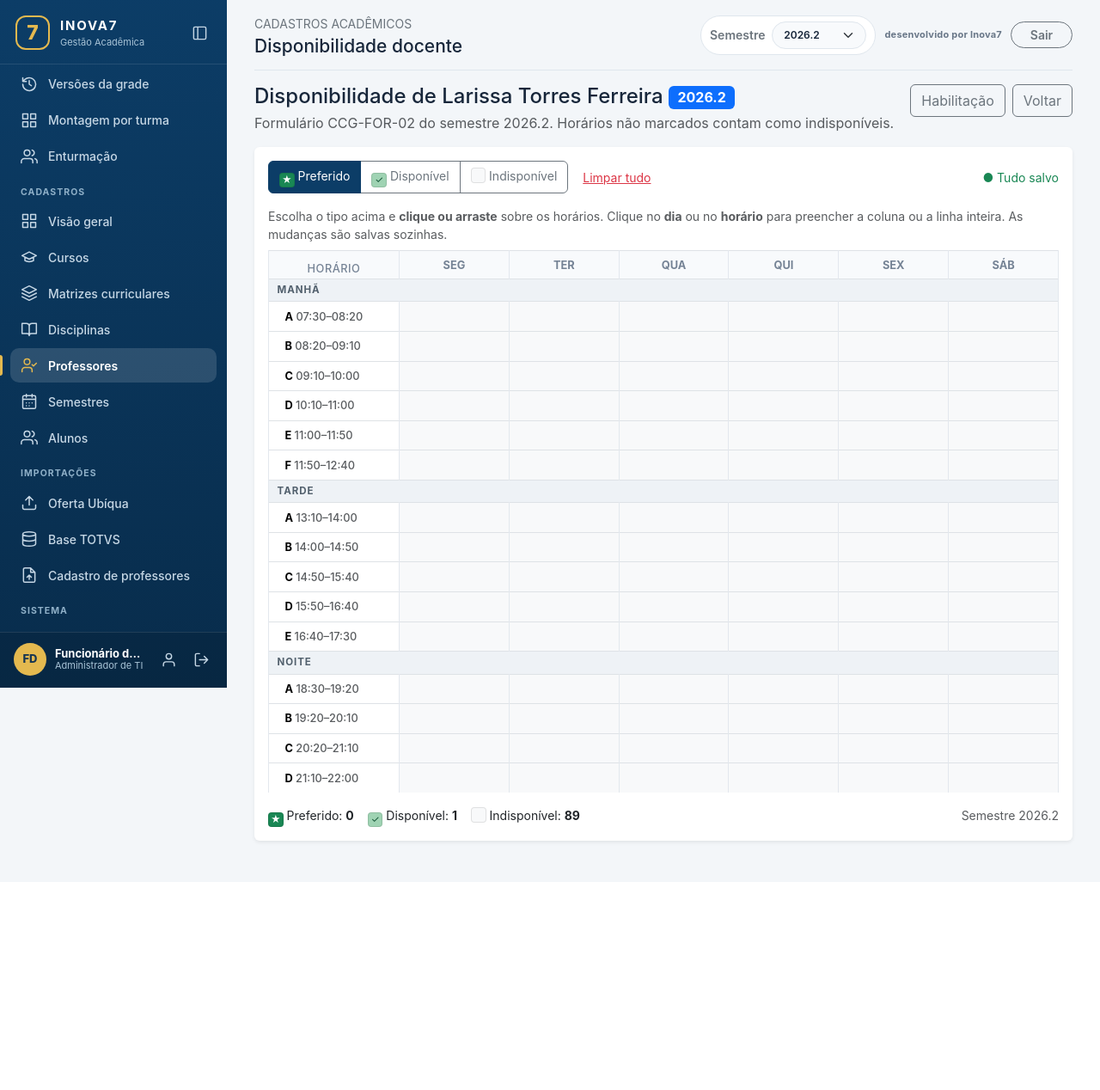
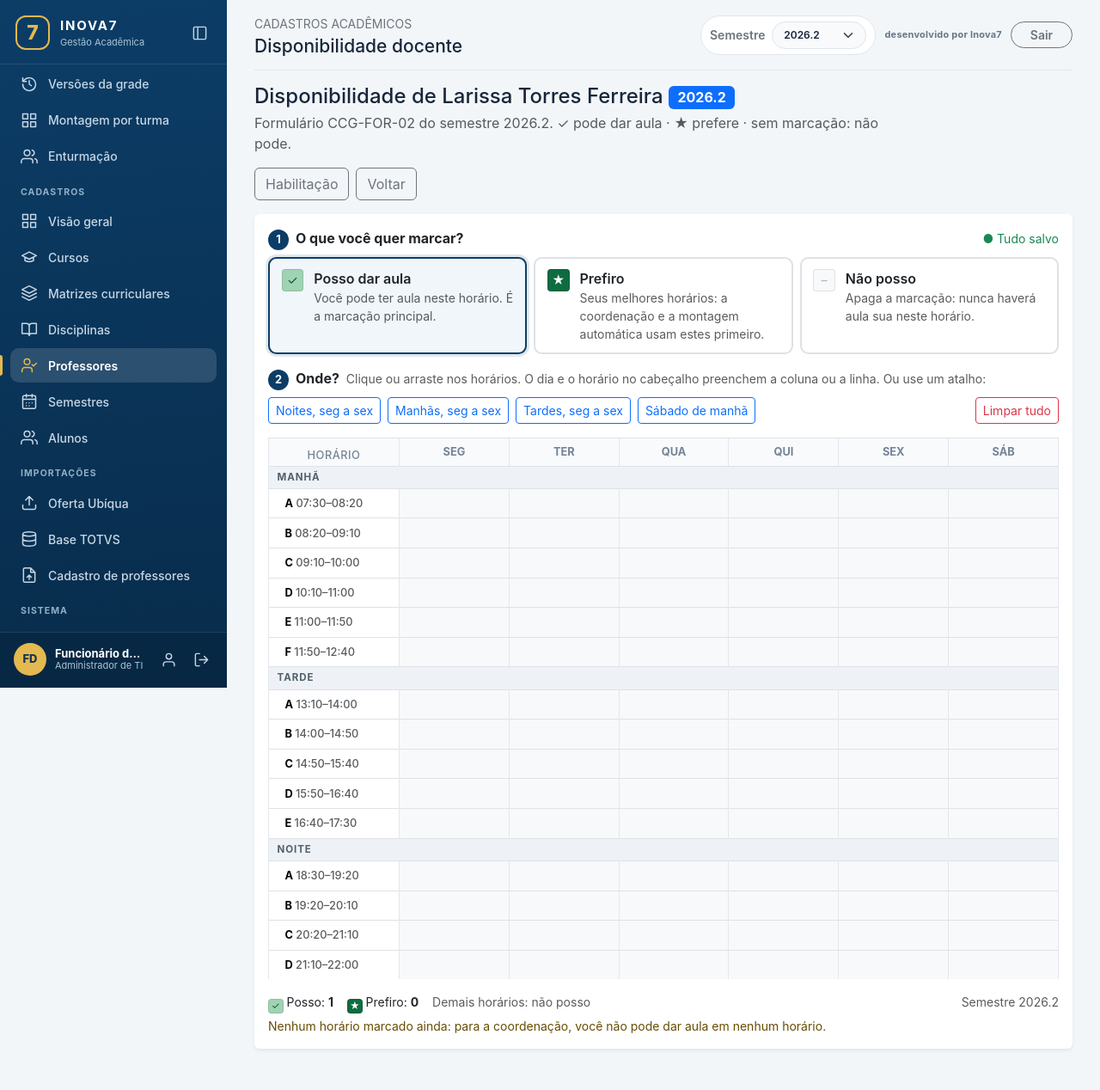
Before and after one commit to davidtahim/inova7-academico, a Laravel app: page /cadastros/professores/1/disponibilidade in a window 1280 px wide. Shown: the whole page at 86% size. Before the commit the page ends 984 px from the top, so only its background shows below. Run offline with Laravel 12, Linux system fonts and the light colour scheme; a user stored in the database is signed in; data comes from the database, SQL or seed files in the repository; tables that the repository leaves empty hold one stand-in row (values such as "Sample post"); lists and menus that the app fills with data are empty.

Commit message:
feat: disponibilidade em linguagem simples (Posso / Prefiro / Não posso)
- As três opções viram cartões com o que cada uma significa; "Posso dar
  aula" é a principal e vem selecionada
- Passo 1 (o que marcar) e passo 2 (onde), com atalhos de turno: noites,
  manhãs e tardes de seg a sex, sábado de manhã
- Resumo em texto por dia (Seg — Noite A★ B C D), também na visão somente
  leitura; aviso quando nada foi marcado

Co-Authored-By: Claude Opus 5.5 <noreply@anthropic.com>
Claude-Session: https://claude.ai/code/session_0138XdoovNniCTwp3PGx5jdT

```diff
--- a/resources/views/admin/professors-availability.blade.php
+++ b/resources/views/admin/professors-availability.blade.php
@@ -20,11 +20,10 @@
                 </h2>
                 <p class="text-muted mb-0">
                     @if ($ownArea)
-                        Formulário CCG-FOR-02. Marque os horários em que você <strong>prefere</strong> dar aula e os em que
-                        <strong>pode</strong> dar aula, se precisar. Horários não marcados contam como indisponíveis
-                        para a coordenação e para a montagem automática.
+                        Formulário CCG-FOR-02. Marque os horários em que você <strong>pode dar aula</strong> e destaque com
+                        <strong>Prefiro</strong> os melhores. O que ficar sem marcação conta como <strong>não posso</strong>.
                     @else
-                        Formulário CCG-FOR-02 do semestre {{ $term?->code }}. Horários não marcados contam como indisponíveis.
+                        Formulário CCG-FOR-02 do semestre {{ $term?->code }}. ✓ pode dar aula · ★ prefere · sem marcação: não pode.
                     @endif
                 </p>
             </div>
--- a/resources/views/partials/availability-grid.blade.php
+++ b/resources/views/partials/availability-grid.blade.php
@@ -12,10 +12,19 @@
     $dayNames = [1 => 'segunda', 2 => 'terça', 3 => 'quarta', 4 => 'quinta', 5 => 'sexta', 6 => 'sábado'];
     // Turnos e letras dos blocos, como na grade das turmas (A, B, C…).
     $shifts = [['Manhã', 0, 6], ['Tarde', 6, 5], ['Noite', 11, 4]];
+    // Linguagem do professor: "posso" é a marcação principal; "prefiro" destaca os melhores
+    // horários; "não posso" apaga. (No banco: available / preferred / unavailable.)
     $states = [
-        'preferred' => ['Preferido', '★', 'Prefiro dar aula neste horário'],
-        'available' => ['Disponível', '✓', 'Posso dar aula, se precisar'],
-        'unavailable' => ['Indisponível', '', 'Não posso'],
+        'available' => ['Posso dar aula', '✓', 'Você pode ter aula neste horário. É a marcação principal.'],
+        'preferred' => ['Prefiro', '★', 'Seus melhores horários: a coordenação e a montagem automática usam estes primeiro.'],
+        'unavailable' => ['Não posso', '', 'Apaga a marcação: nunca haverá aula sua neste horário.'],
+    ];
+    // Atalhos: turno inteiro de segunda a sexta (e sábado de manhã).
+    $presets = [
+        ['Noites, seg a sex', array_column(array_slice($timeSlots, 11, 4), 'start'), [1, 2, 3, 4, 5]],
+        ['Manhãs, seg a sex', array_column(array_slice($timeSlots, 0, 6), 'start'), [1, 2, 3, 4, 5]],
+        ['Tardes, seg a sex', array_column(array_slice($timeSlots, 6, 5), 'start'), [1, 2, 3, 4, 5]],
+        ['Sábado de manhã', array_column(array_slice($timeSlots, 0, 6), 'start'), [6]],
     ];
     $gridId = 'ag-' . $professor->id;
 @endphp
@@ -40,31 +49,37 @@
 
     <div class="card border-0 shadow-sm">
         <div class="card-body">
-            {{-- Barra: pincel, ações e situação do salvamento --}}
-            <div class="d-flex flex-wrap align-items-center gap-2 mb-3">
             @if ($isEditable)
-                    <div class="btn-group ag-brushes" role="radiogroup" aria-label="Marcar horários como">
+                {{-- Passo 1: o que marcar. Passo 2: onde (grade ou atalhos). --}}
+                <div class="d-flex flex-wrap align-items-baseline gap-2 mb-2">
+                    <span class="ag-step">1</span><strong>O que você quer marcar?</strong>
+                    <span class="ms-auto small ag-status" data-ag-status role="status" aria-live="polite"><span class="text-success">● Tudo salvo</span></span>
+                </div>
+                <div class="row g-2 mb-3 ag-options" role="radiogroup" aria-label="Marcar horários como">
                     @foreach ($states as $value => [$label, $icon, $hint])
-                            <input type="radio" class="btn-check" name="{{ $gridId }}-brush" id="{{ $gridId }}-brush-{{ $value }}" value="{{ $value }}" @checked($value === 'preferred') autocomplete="off">
-                            <label class="btn btn-outline-secondary ag-brush ag-brush-{{ $value }}" for="{{ $gridId }}-brush-{{ $value }}" title="{{ $hint }}">
-                                <span class="ag-swatch ag-{{ $value }}" aria-hidden="true">{{ $icon }}</span> {{ $label }}
+                        <div class="col-md-4">
+                            <input type="radio" class="btn-check" name="{{ $gridId }}-brush" id="{{ $gridId }}-brush-{{ $value }}" value="{{ $value }}" @checked($value === 'available') autocomplete="off">
+                            <label class="ag-option ag-option-{{ $value }}" for="{{ $gridId }}-brush-{{ $value }}">
+                                <span class="ag-swatch ag-{{ $value }}" aria-hidden="true">{{ $icon ?: '–' }}</span>
+                                <span>
+                                    <span class="d-block fw-semibold">{{ $label }}</span>
+                                    <span class="d-block small text-muted">{{ $hint }}</span>
+                                </span>
                             </label>
+                        </div>
                     @endforeach
                 </div>
-                    <button type="button" class="btn btn-sm btn-link text-danger" data-ag-clear>Limpar tudo</button>
-                @endif
-                <span class="ms-auto small ag-status" data-ag-status role="status" aria-live="polite">
-                    @if ($isEditable)
-                        <span class="text-success">● Tudo salvo</span>
-                    @endif
-                </span>
+
+                <div class="d-flex flex-wrap align-items-baseline gap-2 mb-2">
+                    <span class="ag-step">2</span><strong>Onde?</strong>
+                    <span class="small text-muted">Clique ou arraste nos horários. O dia e o horário no cabeçalho preenchem a coluna ou a linha. Ou use um atalho:</span>
                 </div>
-            @if ($isEditable)
-                <p class="small text-muted mb-2">
-                    Escolha o tipo acima e <strong>clique ou arraste</strong> sobre os horários.
-                    Clique no <strong>dia</strong> ou no <strong>horário</strong> para preencher a coluna ou a linha inteira.
-                    As mudanças são salvas sozinhas.
-                </p>
+                <div class="d-flex flex-wrap gap-2 mb-3">
+                    @foreach ($presets as [$presetLabel, $starts, $presetDays])
+                        <button type="button" class="btn btn-sm btn-outline-primary" data-ag-preset data-starts="{{ implode(',', $starts) }}" data-days="{{ implode(',', $presetDays) }}">{{ $presetLabel }}</button>
+                    @endforeach
+                    <button type="button" class="btn btn-sm btn-outline-danger ms-md-auto" data-ag-clear>Limpar tudo</button>
+                </div>
             @endif
 
             <div class="table-responsive">
@@ -102,7 +117,7 @@
                                     @foreach ($days as $num => $day)
                                         @php $status = $savedAvailabilities[$num][$slot['start'] . ' - ' . $slot['end']] ?? 'unavailable'; @endphp
                                         <td class="p-0">
-                                            <button type="button" class="ag-cell ag-{{ $status }}" data-weekday="{{ $num }}" data-start="{{ $slot['start'] }}" data-end="{{ $slot['end'] }}"
+                                            <button type="button" class="ag-cell ag-{{ $status }}" data-weekday="{{ $num }}" data-start="{{ $slot['start'] }}" data-end="{{ $slot['end'] }}" data-shift="{{ $shiftName }}" data-letter="{{ $letter }}"
                                                 data-status="{{ $status }}" aria-label="{{ ucfirst($dayNames[$num]) }}, {{ $slot['start'] }}: {{ $states[$status][0] }}"
                                                 @disabled(! $isEditable)>
                                                 <span aria-hidden="true">{{ $states[$status][1] }}</span>
@@ -116,11 +131,43 @@
                 </table>
             </div>
 
-            <div class="d-flex flex-wrap gap-3 small mt-3" aria-live="polite">
-                @foreach ($states as $value => [$label, $icon, $hint])
-                    <span><span class="ag-swatch ag-{{ $value }}" aria-hidden="true">{{ $icon }}</span> {{ $label }}: <strong data-ag-count="{{ $value }}">{{ ['preferred' => $preferredCount, 'available' => $availableCount, 'unavailable' => $unavailableCount][$value] }}</strong></span>
-                @endforeach
+            {{-- Resumo em texto: confere o que foi marcado sem ler a grade célula a célula. --}}
+            <div class="ag-summary mt-3" aria-live="polite">
+                <div class="d-flex flex-wrap gap-3 small mb-1">
+                    <span><span class="ag-swatch ag-available" aria-hidden="true">✓</span> Posso: <strong data-ag-count="available">{{ $availableCount }}</strong></span>
+                    <span><span class="ag-swatch ag-preferred" aria-hidden="true">★</span> Prefiro: <strong data-ag-count="preferred">{{ $preferredCount }}</strong></span>
+                    <span class="text-muted">Demais horários: não posso</span>
                     <span class="text-muted ms-auto">{{ $term ? 'Semestre ' . $term->code : '' }}</span>
+                </div>
+                @php
+                    // Mesmo resumo que o JavaScript atualiza ao editar (também vale para somente leitura).
+                    $summaryLines = [];
+                    foreach ($days as $num => $day) {
+                        $parts = [];
+                        foreach ($shifts as [$shiftName, $offset, $count]) {
+                            $letters = [];
+                            foreach (array_slice($timeSlots, $offset, $count) as $i => $slot) {
+                                $st = $savedAvailabilities[$num][$slot['start'] . ' - ' . $slot['end']] ?? 'unavailable';
+                                if ($st !== 'unavailable') {
+                                    $letters[] = chr(65 + $i) . ($st === 'preferred' ? '★' : '');
+                                }
+                            }
+                            if ($letters) {
+                                $parts[] = $shiftName . ' ' . implode(' ', $letters);
+                            }
+                        }
+                        if ($parts) {
+                            $summaryLines[] = [$day, implode(' · ', $parts)];
+                        }
+                    }
+                @endphp
+                <ul class="list-unstyled small mb-0" data-ag-summary>
+                    @forelse ($summaryLines as [$day, $text])
+                        <li><strong>{{ $day }}</strong> — {{ $text }}</li>
+                    @empty
+                        <li class="text-warning-emphasis">Nenhum horário marcado ainda: para a coordenação, {{ $isEditable ? 'você não pode' : 'o professor não pode' }} dar aula em nenhum horário.</li>
+                    @endforelse
+                </ul>
             </div>
         </div>
     </div>
@@ -140,12 +187,16 @@
     .ag-cell:not(:disabled) { cursor: pointer; }
     .ag-cell:not(:disabled):hover { box-shadow: inset 0 0 0 2px rgba(12, 61, 103, .35); }
     .ag-cell:focus-visible { outline: 3px solid #0c3d67; outline-offset: -3px; position: relative; }
-    .ag-preferred { background: #198754; color: #fff; }
+    .ag-preferred { background: #0f6b40; color: #fff; }
     .ag-available { background: #9fd3b3; color: #0f5132; }
+    .ag-step { display: inline-grid; place-items: center; width: 1.5rem; height: 1.5rem; border-radius: 50%; background: #0c3d67; color: #fff; font-size: .8rem; font-weight: 700; flex-shrink: 0; }
+    .ag-option { display: flex; gap: .75rem; align-items: flex-start; height: 100%; padding: .7rem .85rem; border: 2px solid #dee2e6; border-radius: .6rem; cursor: pointer; background: #fff; transition: border-color .12s, background-color .12s; }
+    .ag-option:hover { border-color: #9fb7cc; }
+    .btn-check:checked + .ag-option { border-color: #0c3d67; background: #f1f6fb; box-shadow: 0 0 0 3px rgba(12, 61, 103, .12); }
+    .btn-check:focus-visible + .ag-option { outline: 3px solid #0c3d67; outline-offset: 2px; }
+    .ag-option .ag-swatch { width: 1.6rem; height: 1.6rem; font-size: .9rem; margin-top: .1rem; flex-shrink: 0; }
     .ag-unavailable { background: #f8f9fa; color: #adb5bd; }
     .ag-swatch { display: inline-flex; align-items: center; justify-content: center; width: 1.1rem; height: 1.1rem; border-radius: .25rem; font-size: .7rem; border: 1px solid rgba(0, 0, 0, .1); vertical-align: -3px; }
-    .ag-brush { font-size: .875rem; }
-    .btn-check:checked + .ag-brush { background: #0c3d67; border-color: #0c3d67; color: #fff; }
     @media (max-width: 575.98px) {
         .ag-time-col { width: 4.4rem; white-space: nowrap; font-size: .72rem; }
         .ag-time-col .ag-head-btn { padding-left: .15rem; }
@@ -189,9 +240,27 @@
             }
 
             function counts() {
-                ['preferred', 'available', 'unavailable'].forEach(v => {
-                    root.querySelector('[data-ag-count="' + v + '"]').textContent = cells.filter(c => c.dataset.status === v).length;
+                ['preferred', 'available'].forEach(v => {
+                    const el = root.querySelector('[data-ag-count="' + v + '"]');
+                    if (el) el.textContent = cells.filter(c => c.dataset.status === v).length;
                 });
+                summary();
+            }
+
+            // Resumo em texto por dia: "Seg — Noite A★ B · Tarde C".
+            function summary() {
+                const list = root.querySelector('[data-ag-summary]');
+                if (!list) return;
+                const short = { 1: 'Seg', 2: 'Ter', 3: 'Qua', 4: 'Qui', 5: 'Sex', 6: 'Sáb' };
+                const lines = [];
+                for (let d = 1; d <= 6; d++) {
+                    const marked = cells.filter(c => c.dataset.weekday === String(d) && c.dataset.status !== 'unavailable');
+                    if (!marked.length) continue;
+                    const byShift = {};
+                    marked.forEach(c => { (byShift[c.dataset.shift] ||= []).push(c.dataset.letter + (c.dataset.status === 'preferred' ? '★' : '')); });
+                    lines.push('<li><strong>' + short[d] + '</strong> — ' + Object.entries(byShift).map(([shift, letters]) => shift + ' ' + letters.join(' ')).join(' · ') + '</li>');
+                }
+                list.innerHTML = lines.length ? lines.join('') : '<li class="text-warning-emphasis">Nenhum horário marcado ainda: para a coordenação, você não pode dar aula em nenhum horário.</li>';
             }
 
             function setStatus(state, detail) {
@@ -274,6 +343,11 @@
             }
             root.querySelectorAll('[data-ag-fill-day]').forEach(b => b.addEventListener('click', () => fill(cells.filter(c => c.dataset.weekday === b.dataset.agFillDay))));
             root.querySelectorAll('[data-ag-fill-row]').forEach(b => b.addEventListener('click', () => fill(cells.filter(c => c.dataset.start === b.dataset.agFillRow))));
+            // Atalhos de turno: aplicam a opção escolhida (ou desfazem, se já estiver toda assim).
+            root.querySelectorAll('[data-ag-preset]').forEach(b => b.addEventListener('click', () => {
+                const starts = b.dataset.starts.split(','), days = b.dataset.days.split(',');
+                fill(cells.filter(c => starts.includes(c.dataset.start) && days.includes(c.dataset.weekday)));
+            }));
             root.querySelector('[data-ag-clear]').addEventListener('click', () => {
                 if (confirm('Marcar todos os horários como indisponíveis?')) {
                     let any = false;
@@ -294,6 +368,7 @@
                 }
             });
             window.addEventListener('beforeunload', ev => { if (failed) { ev.preventDefault(); ev.returnValue = ''; } });
+            summary();
         })();
     </script>
 @endif
```
Also changed, not shown: tests/Feature/UserLoginTest.php (+1 -1 lines). Lines whose indentation alone changed are shown as unchanged.
